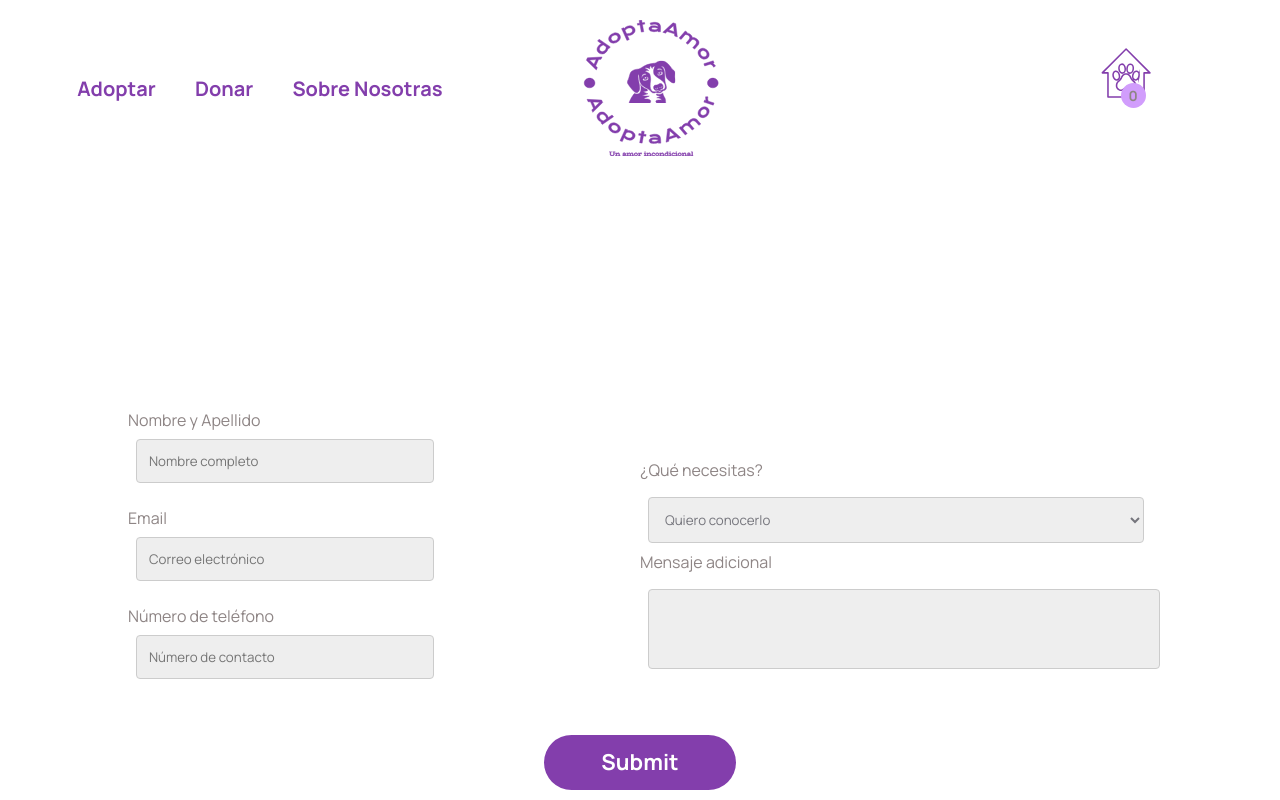
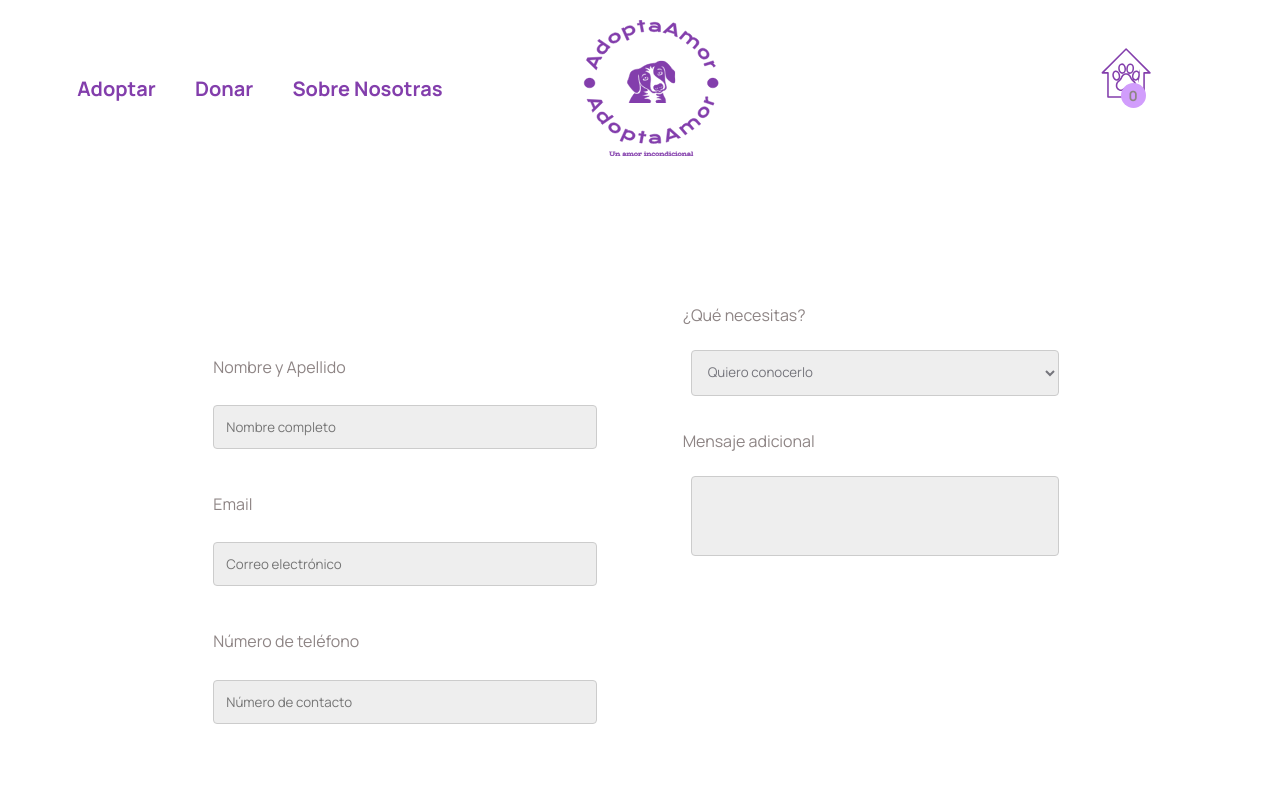
Before and after one commit to indiakka/adopta-amor-frontend, a React (Vite) app: page /shelterForm in a window 1280 px wide. Shown: the top 800 px of the page. Built offline with nearby package versions, Linux system fonts and the light colour scheme.

Commit message:
changed color and view configuration

```diff
--- a/src/components/form/shetlerForm/ShetlerForm.jsx
+++ b/src/components/form/shetlerForm/ShetlerForm.jsx
@@ -40,11 +40,10 @@ const ShelterForm = () => {
       <form onSubmit={handleSubmit(onSubmit)} className="form contact-form">
         <div className="contact--animals">
           {onShelter.map((animal) => (
-            <div key={animal.id} className=" ">
+            <div key={animal.id} className="animal-detail">
               <div className="contact--animal--info">
                 <img className="selectedImage" src={animal.imagen} />
-                {animal.name}
-              </div>
+                <div>
                   <input
                     type="checkbox"
                     className="imageCheckbox"
@@ -52,8 +51,13 @@ const ShelterForm = () => {
                     {...register(`checked.${animal.id}`, {
                       required: "Algun animal debe estar seleccionado",
                     })}
-                aria-invalid={errors.checked?.[animal.id] ? "true" : "false"}
+                    aria-invalid={
+                      errors.checked?.[animal.id] ? "true" : "false"
+                    }
                   />
+                  {animal.nombre}
+                </div>
+              </div>
               {errors.checked?.[animal.id] && (
                 <p role="alert">{errors.checked?.[animal.id].message}</p>
               )}
@@ -61,7 +65,7 @@ const ShelterForm = () => {
           ))}
         </div>
         <div className="contact--form--details">
-          <div className="contact-form-info">
+          <div className="contact--form--info">
             <label className="label-contact" htmlFor="name">
               Nombre y Apellido
             </label>
@@ -88,7 +92,9 @@ const ShelterForm = () => {
                 placeholder="Correo electrónico"
               />
             </div>
-            <label htmlFor="number">Número de teléfono </label>
+            <label className="label-contact" htmlFor="number">
+              Número de teléfono{" "}
+            </label>
             <div className="container--input--divs contact--form--div">
               <input
                 type="number"
@@ -101,7 +107,7 @@ const ShelterForm = () => {
             </div>
           </div>
           <div className="contact--input--form">
-            <label htmlFor="respuesta">
+            <label className="label-contact" htmlFor="respuesta">
               ¿Qué necesitas?
               <div className="container--input--divs contact--form--div">
                 <select name="respuesta" id="respuesta">
@@ -113,7 +119,7 @@ const ShelterForm = () => {
               </div>
             </label>
 
-            <label htmlFor="mensaje">
+            <label className="label-contact" htmlFor="mensaje">
               Mensaje adicional
               <div className="container--input--divs  contact--form--div">
                 <input className="contact--message" type="message" />
--- a/src/components/form/shetlerForm/shelterForm.css
+++ b/src/components/form/shetlerForm/shelterForm.css
@@ -5,46 +5,89 @@
 .contact--animals {
     display: flex;
     flex-direction: row;
+    justify-content: flex-start;
     gap: 5%;
     margin-bottom: 3%;
 }
 
+
+
 .imageChecked {
-    margin: -2rem;
+    background-color: var(--main-color);
+}
+
+.imageCheckbox {
+    left: 2rem;
 }
 
 .contact--animal--info {
+    margin: 1rem;
     color: var(--gray-color);
+    display: flex;
+    flex-direction: column;
+    justify-content: center;
+}
+
+.contact--animal--info {
+    background-color: var(--main-color-light);
 }
 
 .contact--form--details {
     width: 80vw;
+    height: 70vh;
     display: flex;
     flex-direction: row;
-    justify-content: center;
-    align-items: center;
+    justify-content: space-evenly;
+    align-items: stretch;
 }
 
-.contact-form-info {
-    margin-top: 0.5rem;
+.contact--form--details {
+    input:hover {
+        background-color: var(--main-color-light);
+    }
+}
 
-    div {
-        width: 40vw;
+.contact--form--info {
+    margin-bottom: 0.5rem;
+    /* height: 50vh; */
+    display: flex;
+    flex-direction: column;
+    justify-content: center;
+    align-items: flex-start;
+    width: 30vw;
+    row-gap: 5%;
+
+    input {
+        width: 100%;
         margin-bottom: 1rem;
     }
+
+    .contact--form--div:last-child {
+        width: 100%;
+    }
+
+    .container--input--divs {
+        width: 100%;
+        padding: 0;
+    }
+
 }
 
 .contact--input--form {
     margin-top: 2rem;
 
-    .contact--form--div {
-        width: 40vw;
-        margin-top: 0.5rem;
+    .contact--form--div,
+    .label-contact {
+        width: 30vw;
+        height: 4.5rem;
+        margin: 1rem 0;
     }
 }
 
+
+
 .contact--message {
-    width: 40vw !important;
+    width: 100% !important;
     height: 5rem;
 }
 
```
Lines whose indentation alone changed are shown as unchanged.
